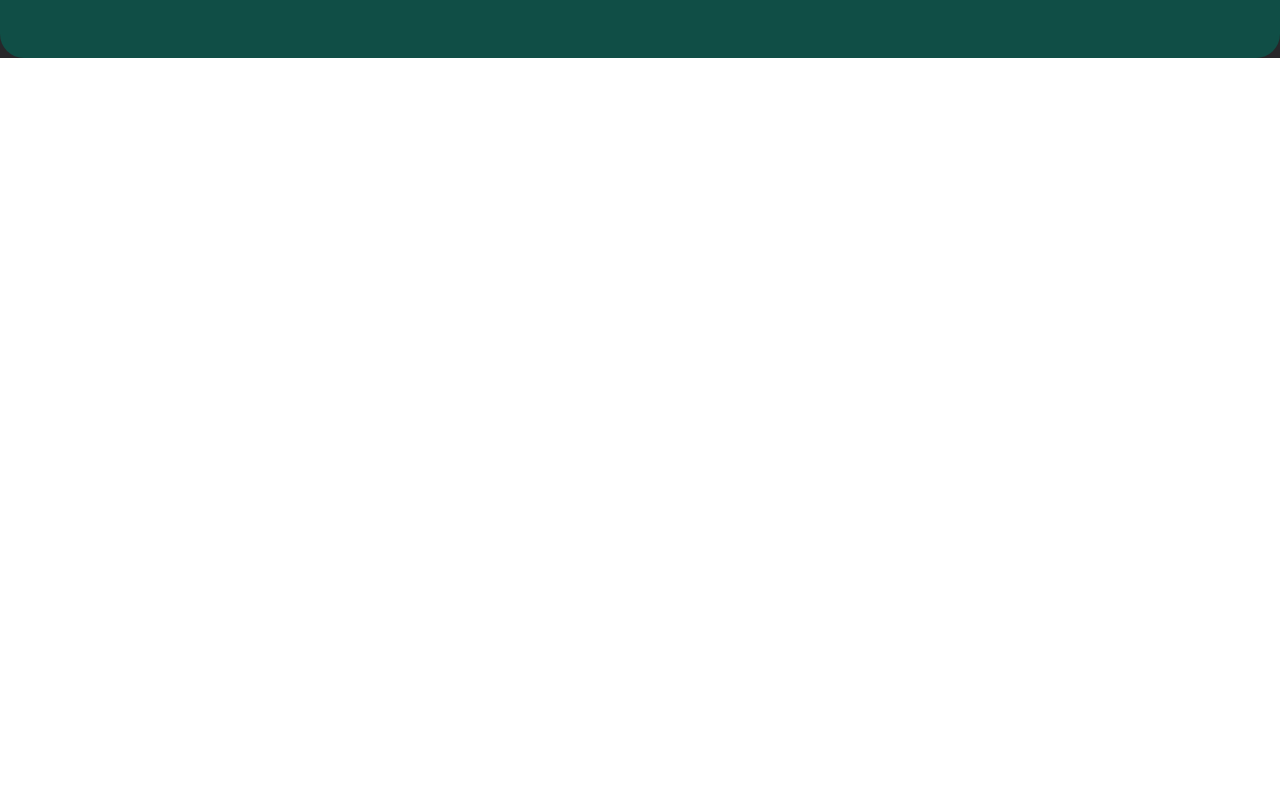
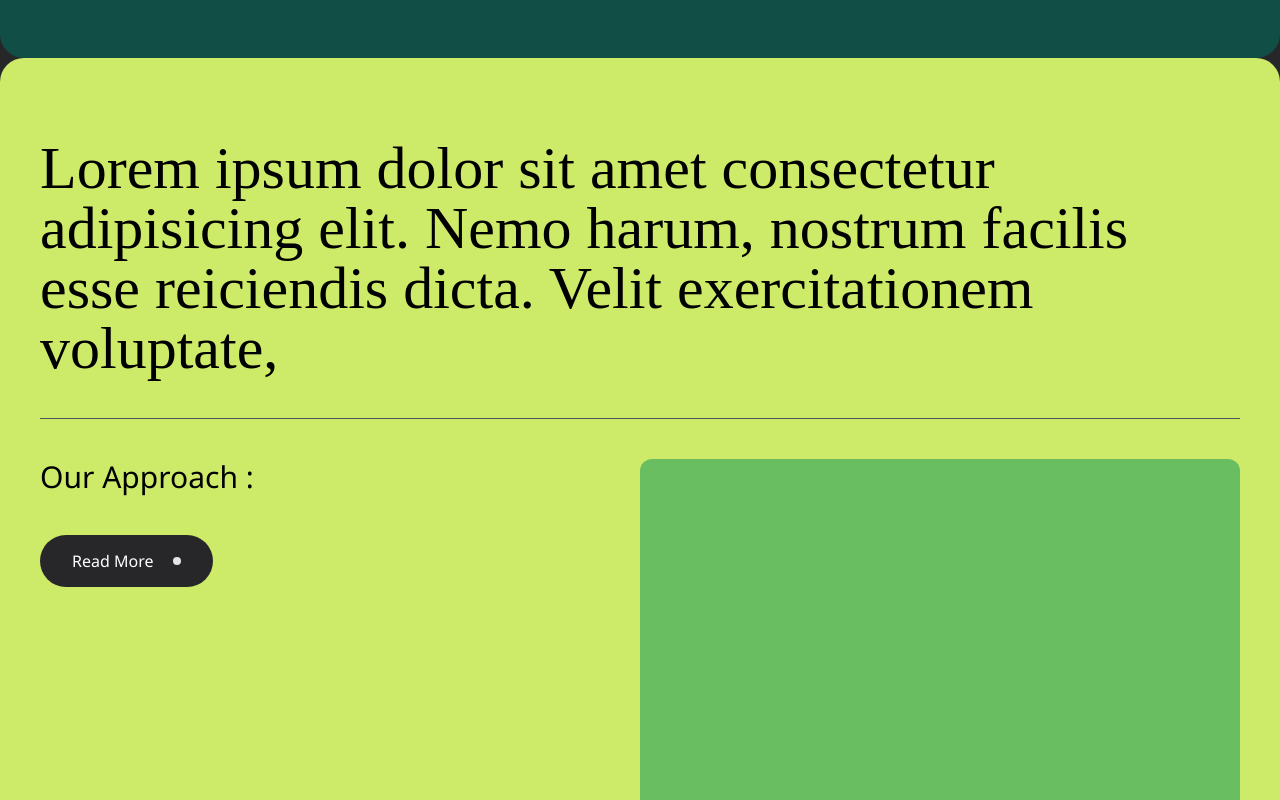
Before and after one commit to Vikranthraosb/Ochi-design-ReactJS, a React (Vite) app: page / in a window 1280 px wide. Shown: the part 1040-1840 px from the top of the page. Before the commit the page ends 1098 px from the top, so only its background shows below. Built offline with nearby package versions, Linux system fonts and the light colour scheme.

Commit message:
about done

```diff
--- a/src/App.jsx
+++ b/src/App.jsx
@@ -2,6 +2,7 @@ import React from "react";
 import Navbar from "./components/Navbar";
 import Landingpage from "./components/Landingpage";
 import Marque from "./components/Marque";
+import About from "./components/About";
 
 function App() {
   return (
@@ -9,6 +10,7 @@ function App() {
       <Navbar />
       <Landingpage />
       <Marque />
+      <About />
     </div>
   );
 }
--- /dev/null
+++ b/src/components/About.jsx
@@ -0,0 +1,24 @@
+import React from "react";
+
+function About() {
+  return (
+    <div className="w-full py-20 bg-[#CDEA68] rounded-3xl text-black p-10 leading-3">
+      <h1 className="font-['gilroy'] text-6xl">
+        Lorem ipsum dolor sit amet consectetur adipisicing elit. Nemo harum,
+        nostrum facilis esse reiciendis dicta. Velit exercitationem voluptate,
+      </h1>
+      <div className="w-full border-t-[1px] border-zinc-600 mt-10 pt-10 flex">
+        <div className="w-1/2 ">
+          <h1 className="text-3xl"> Our Approach :</h1>
+          <button className="px-8 py-5 bg-zinc-800 rounded-full text-white mt-10 flex gap-5 items-center">
+            Read More
+            <div className="w-2 h-2 rounded-full bg-zinc-200"></div>
+          </button>
+        </div>
+        <div className="w-1/2 bg-[#69be62] rounded-xl h-[60vh]"></div>
+      </div>
+    </div>
+  );
+}
+
+export default About;
```
